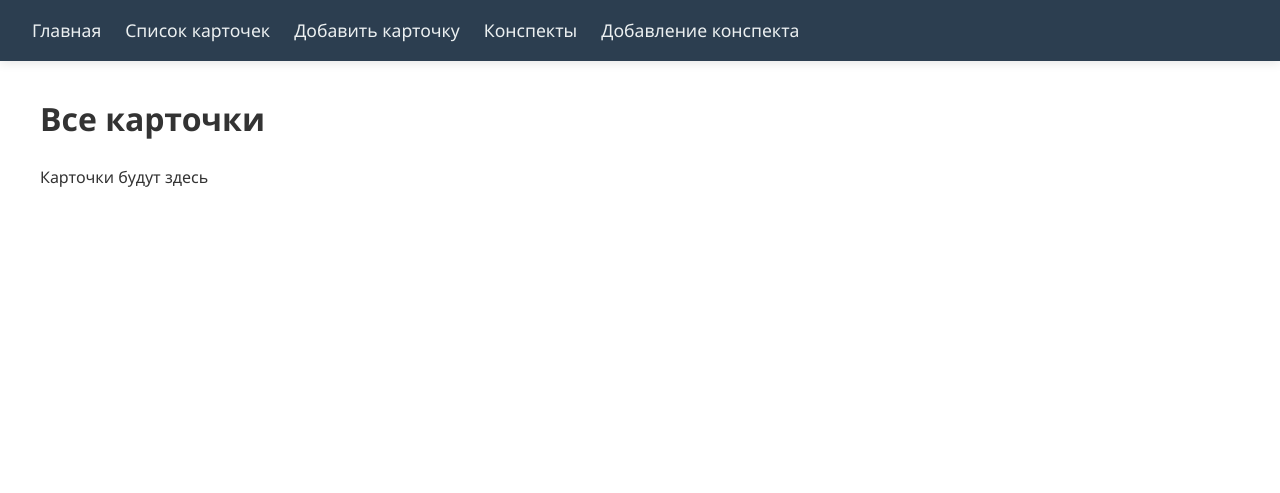
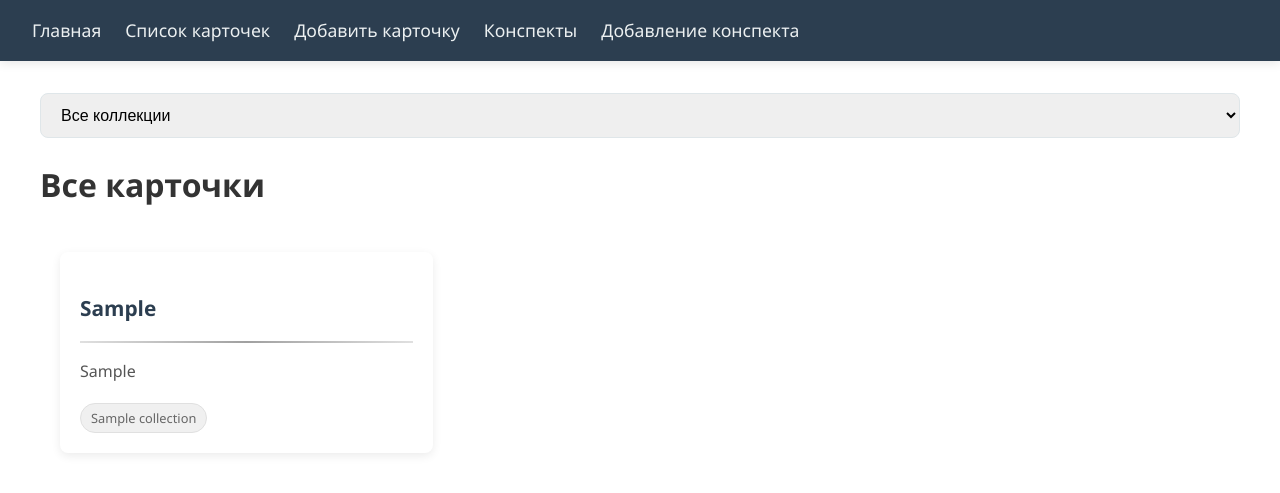
Before and after one commit to bwyltcaxe/python_english_flashcards, a Django app: page /cards/ in a window 1280 px wide. Shown: the top 493 px of the page. Run offline with Django 4.2, Linux system fonts and the light colour scheme; tables that the repository leaves empty hold one stand-in row (values such as "Sample post").

Commit message:
Implement list of cards

```diff
--- a/language_flashcards/views.py
+++ b/language_flashcards/views.py
@@ -6,8 +6,20 @@ def home(request):
     return render(request, 'index.html')
 
 def cards_list(request):
-    return render(request, 'cards/list.html')
+    collection_id = request.GET.get('collection_id')
 
+    if collection_id and collection_id != 'all':
+        selected_collection = Collection.objects.get(id=collection_id)
+        cards = Card.objects.filter(collection=selected_collection)
+    else:
+        selected_collection = 'Все карточки'
+        cards = Card.objects.all()
+
+    return render(request, 'cards/list.html', {
+        "collections": Collection.objects.all(),
+        "cards": cards,
+        "selected_collection": selected_collection
+    })
 
 def add_card(request):
     if request.method == 'POST':
--- a/static/css/style.css
+++ b/static/css/style.css
@@ -168,3 +168,54 @@ textarea.form-control {
 .btn-submit:hover {
     background: #2980b9;
 }
+
+.cards-container {
+    display: grid;
+    grid-template-columns: repeat(auto-fill, minmax(280px, 1fr));
+    gap: 20px;
+    padding: 20px;
+}
+
+.simple-card {
+    background: white;
+    border-radius: 8px;
+    padding: 20px;
+    box-shadow: 0 3px 10px rgba(0,0,0,0.08);
+    transition: transform 0.2s, box-shadow 0.2s;
+    position: relative;
+    overflow: hidden;
+}
+
+.simple-card:hover {
+    transform: translateY(-5px);
+    box-shadow: 0 5px 15px rgba(0,0,0,0.1);
+}
+
+.card-title {
+    font-size: 1.3rem;
+    margin-bottom: 15px;
+    color: #2c3e50;
+}
+
+.card-divider {
+    height: 2px;
+    background: linear-gradient(to right, #e0e0e0, #a0a0a0, #e0e0e0);
+    margin: 10px 0;
+    border: none;
+}
+
+.card-text {
+    color: #555;
+    line-height: 1.5;
+    margin-bottom: 20px;
+}
+
+.collection-tag {
+    display: inline-block;
+    background: #f0f0f0;
+    padding: 4px 10px;
+    border-radius: 15px;
+    font-size: 0.8rem;
+    color: #666;
+    border: 1px solid #e0e0e0;
+}
--- a/templates/cards/list.html
+++ b/templates/cards/list.html
@@ -1,10 +1,38 @@
 {% extends "base.html" %}
+{% load static %}
 
 {% block title %}Список карточек{% endblock %}
 
 {% block content %}
-<h1>Все карточки</h1>
-<div class="empty-state">
-    <p>Карточки будут здесь</p>
-</div>
+    <div class="collection-filter mb-4">
+        <select id="collection-filter" class="form-control">
+            <option value="all">Все коллекции</option>
+            {% for collection in collections %}
+                <option value="{{ collection.id }}">
+                    {{ collection.name }}
+                </option>
+            {% endfor %}
+        </select>
+    </div>
+
+    <h1>{{ selected_collection }}</h1>
+
+    <div class="cards-container">
+        {% for card in cards %}
+            <div class="simple-card">
+                <h3 class="card-title">{{ card.word }}</h3>
+                <div class="card-divider"></div>
+                <p class="card-text">{{ card.explanation }}</p>
+                <div class="collection-tag">{{ card.collection.name }}</div>
+            </div>
+        {% endfor %}
+    </div>
+
+    <script>
+        document.getElementById('collection-filter').addEventListener('click', function() {
+            const collectionId = this.value;
+            window.location.href = `?collection_id=${collectionId}`;
+        });
+    </script>
+
 {% endblock %}
```
